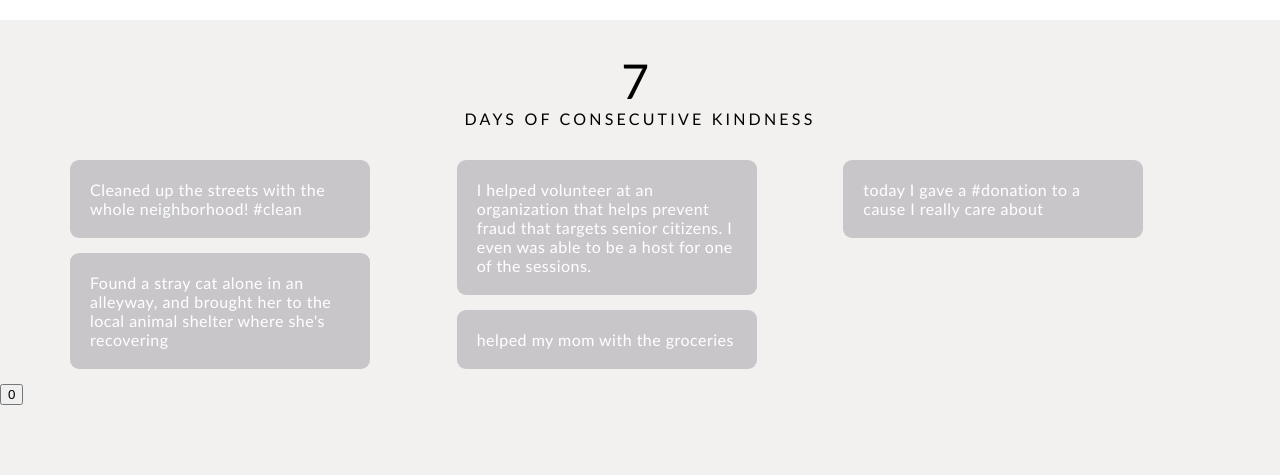
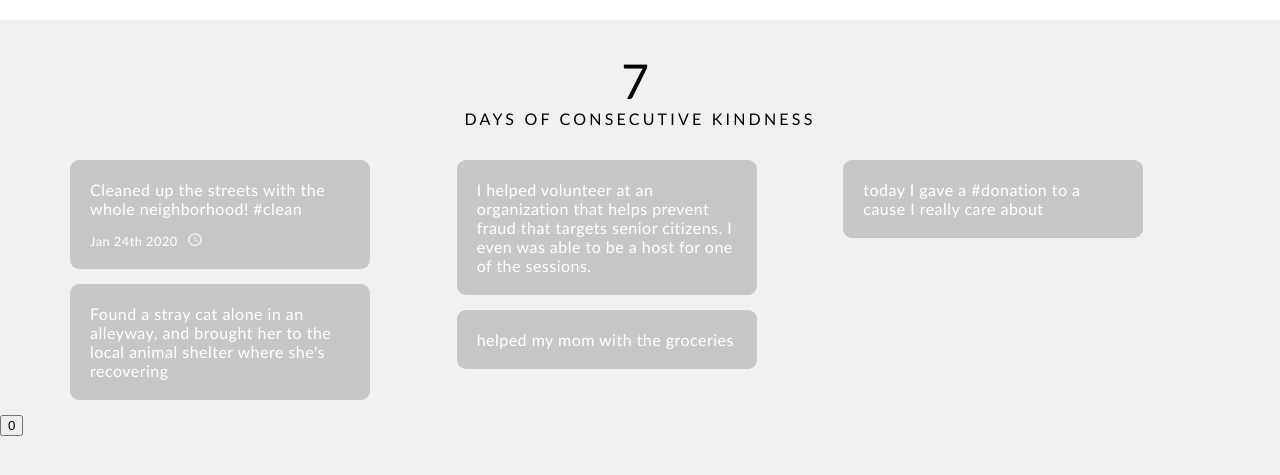
Before and after one commit to jennarim/end-with-kindness, a React app: page / in a window 1280 px wide. Shown: the part 83-558 px from the top of the page. Built offline with nearby package versions, Linux system fonts and the light colour scheme; a web font is replaced by a local one.

Commit message:
Add post date

```diff
--- a/package.json
+++ b/package.json
@@ -38,6 +38,7 @@
     "eslint-plugin-react": "^7.20.0",
     "eslint-plugin-react-hooks": "^4.0.4",
     "eslint-plugin-standard": "^4.0.1",
+    "file-loader": "^6.0.0",
     "html-webpack-plugin": "^4.3.0",
     "jest": "^26.0.1",
     "prettier": "2.0.5",
--- a/src/client/components/app/component.js
+++ b/src/client/components/app/component.js
@@ -1,4 +1,5 @@
 import React, { useState } from "react";
+import clock from './../../public/clock.png';
 
 export default function App() {
     const [count, setCount] = useState(0);
@@ -36,6 +37,12 @@ export default function App() {
                 <div className="post-container">
                     <div className="post">
                         Cleaned up the streets with the whole neighborhood! #clean
+                        <div className="post-date">
+                            <a href="/post/cleaned-up-streets">
+                                Jan 24th 2020
+                            </a>
+                            <img src={clock} alt="Clock icon" className="clock"></img>
+                        </div>
                     </div>
                     <div className="post">
                         Found a stray cat alone in an alleyway, and brought her to the local animal shelter where she's recovering
--- a/src/client/public/styles.css
+++ b/src/client/public/styles.css
@@ -23,14 +23,6 @@ body {
     margin: 0;
 }
 
-a {
-    text-decoration: none;
-}
-
-a:any-link {
-    color: #413f3d;
-}
-
 #menu-top {
     font-size: 2rem;
     letter-spacing: 0.05em;
@@ -48,6 +40,14 @@ a:any-link {
     font-size: .9em;
     display: inline-block;
     margin: auto;
+}
+
+#menu-top a {
+    text-decoration: none;
+}
+
+#menu-top a:any-link {
+    color: #413f3d;
 }
 
 #menu-top .navbar {
@@ -106,3 +106,27 @@ a:any-link {
     box-sizing: border-box;
     border-radius: 9px;
 }
+
+.post-date {
+    font-weight: 100;
+    font-size: .8em;
+    padding: 15px 0 0 0;
+}
+
+.post-date a {
+    text-decoration: none;
+}
+
+.post-date a:any-link {
+    color: white;
+}
+
+.post-date a:hover {
+    text-decoration: underline;
+}
+
+.clock {
+    width: 14px;
+    margin-left: 10px;
+    vertical-align: top;
+}
--- a/webpack.config.js
+++ b/webpack.config.js
@@ -25,6 +25,10 @@ module.exports = {
                     'style-loader',
                     'css-loader',
                 ]
+            },
+            {
+                test: /\.(png|svg|jpg|gif)$/,
+                loader: "file-loader",
             }
         ],
     },
```
Also changed, not shown: src/client/public/clock.png (added), 1 other file.
